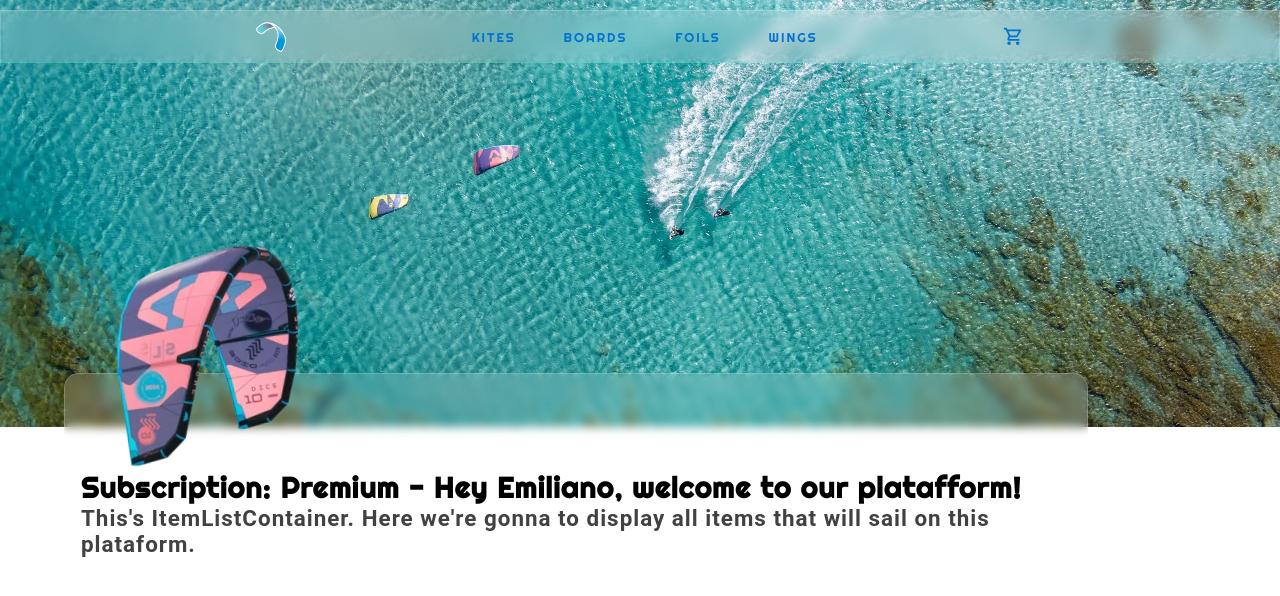
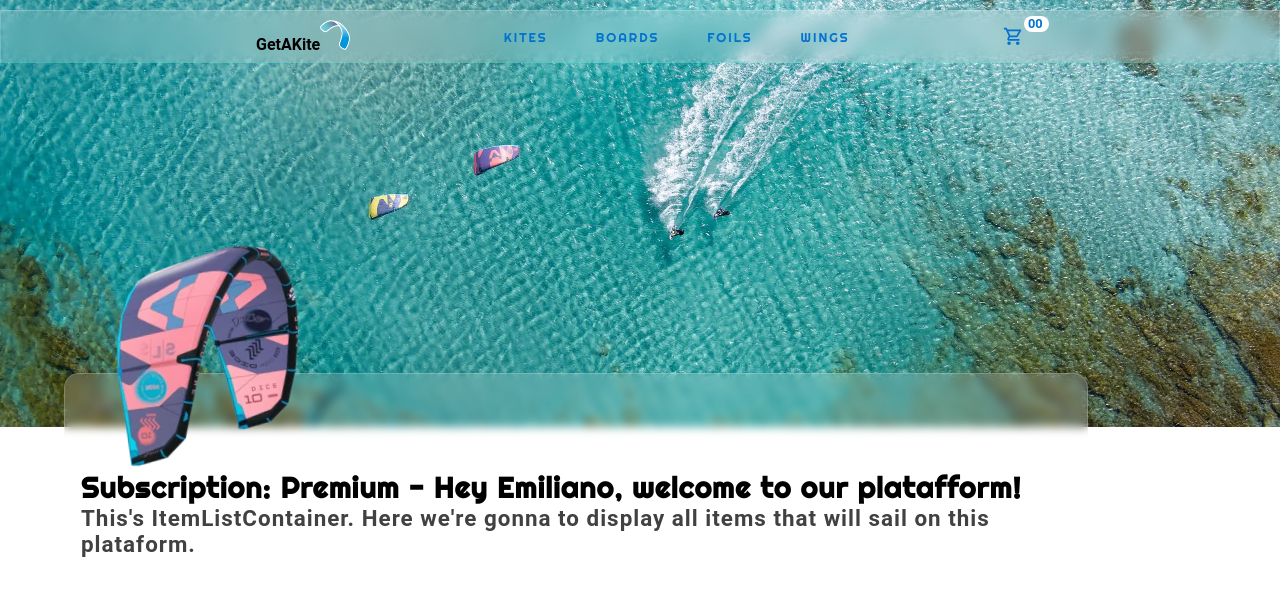
Before and after one commit to EmiUxUiDev/get_a_kite, a React (Create React App) app: page / in a window 1280 px wide. Shown: the top 596 px of the page. Built offline with nearby package versions, Linux system fonts and the light colour scheme.

Commit message:
PreEntrega1 Agu Emiliano - algunos retoques visuales en CSS

```diff
--- a/src/components/CartWidget.js
+++ b/src/components/CartWidget.js
@@ -1,8 +1,16 @@
-import { MdOutlineShoppingCart } from "react-icons/md"
-import "../styles/cartwidget.css"
+import { MdOutlineShoppingCart } from "react-icons/md";
+import "../styles/cartwidget.css";
 
 export default function CartWidget() {
   return (
-    <div className="cart-icon"><MdOutlineShoppingCart /></div>
+    <div className="wrapper_cart">
+      <div className="cart-icon">
+        <MdOutlineShoppingCart />
+      </div>
+
+      <div className ='cart-item'>
+        <button>00</button>
+      </div>
+    </div>
   );
 }
--- a/src/components/Navbar.js
+++ b/src/components/Navbar.js
@@ -5,7 +5,10 @@ export default function Navbar() {
   return (
     <header>
       <nav className="wrapper">
-        <img className="logo" src="logo125.png" alt="Getakite logo" />
+        <p className="wrapper_logo">GetAKite
+          <img className="logo" src="logo125.png" alt="Getakite logo" />
+        </p>
+
         <ul>
           <li>KITES</li>
           <li>BOARDS</li>
--- a/src/styles/cartwidget.css
+++ b/src/styles/cartwidget.css
@@ -1,3 +1,23 @@
+
+div .wrapper_cart{
+    display: flex;
+}
+
+.cart-item button{
+    position: absolute;
+    height: 14px;
+    margin-top: -5px;
+    color:var(--clr-primary);
+    font-size: var(--font-size-small);
+    border: none;
+    background-color: #fff;
+    padding-right: 6px;
+    padding-bottom: 16px;
+    padding-left: 4px;
+    border-radius: 10px;
+    font-weight: bold;
+}
+
 .cart-icon{
     font-size:1.2rem;
     padding: 0 ;
--- a/src/styles/navbar.css
+++ b/src/styles/navbar.css
@@ -7,7 +7,10 @@ header{
      border: 1px solid var(--light-white-transparent);
      border-bottom: 1px solid rgba(0, 255, 213, 0.15);
      transition: 0.5s;
-     z-index: 100;
+     z-index: 100n;
+}
+.wrapper_logo{
+    font-weight: 700;
 }
 
 .logo{
```
